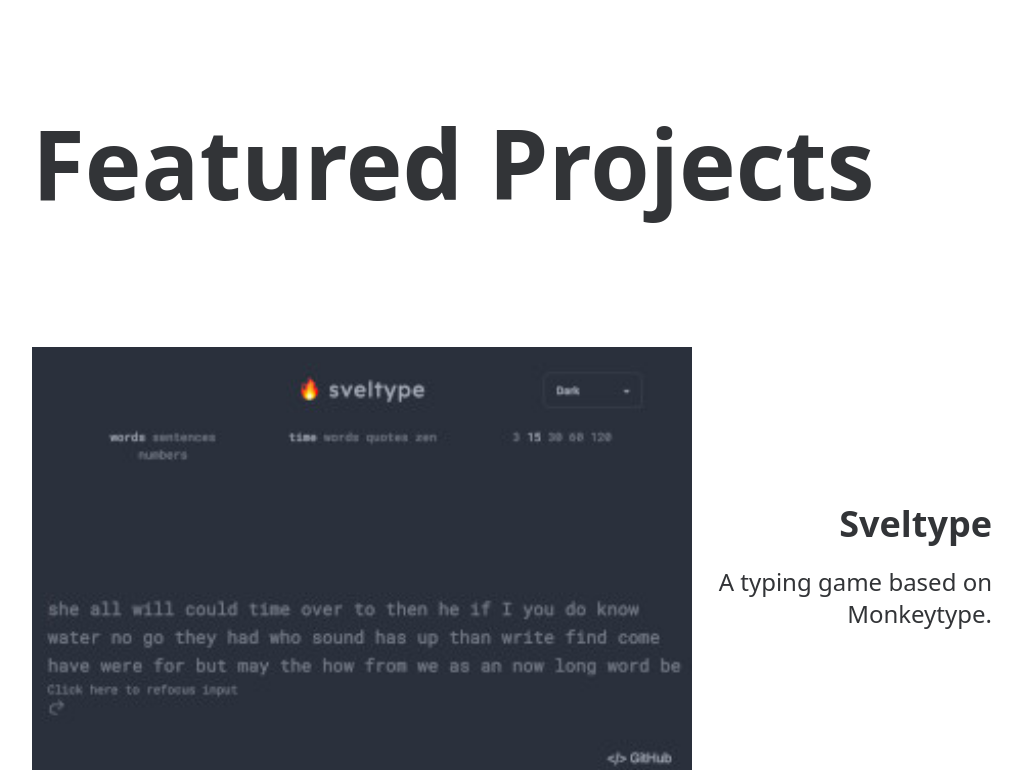
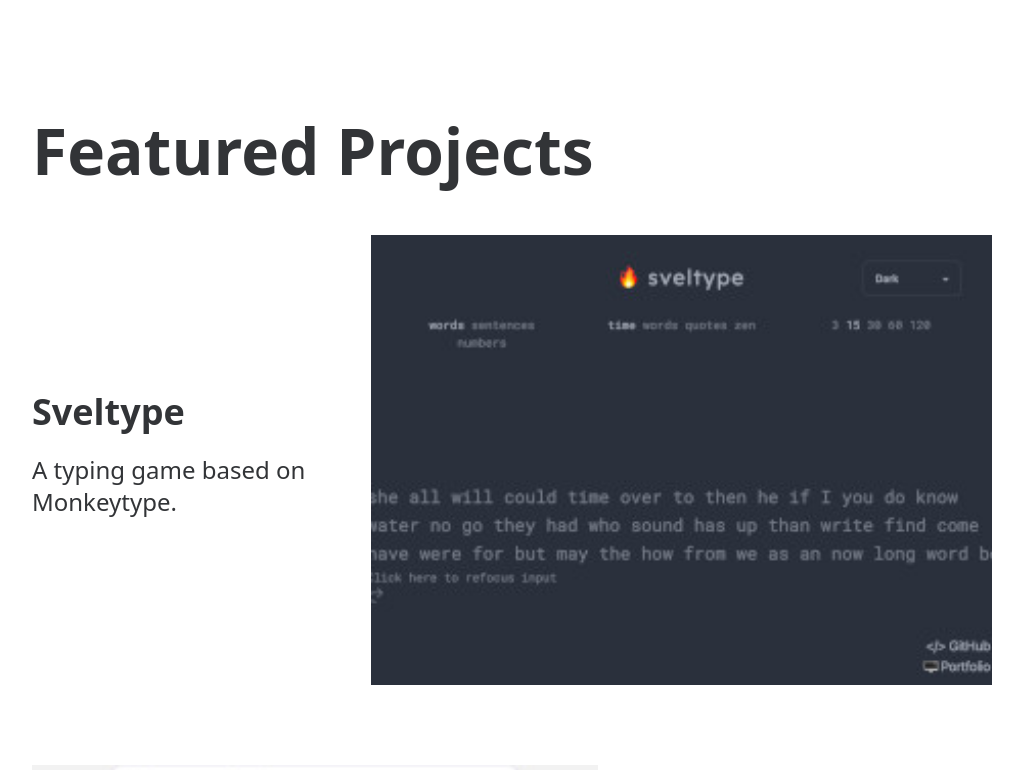
Before and after one commit to rcb123/developer-site, a SvelteKit app: page / in a window 1280 px wide. Shown: the part 717-1487 px from the top of the page, without its empty margins (128-1151 px from the left). Built offline with nearby package versions, Linux system fonts and the light colour scheme; some icons are missing.

Commit message:
Landing page project cards updated
Styling slightly updated to be more responsive and look better on screens of all sizes

```diff
--- a/src/components/FrontPage/ProjectCards/LeftProjectCard.svelte
+++ b/src/components/FrontPage/ProjectCards/LeftProjectCard.svelte
@@ -7,7 +7,7 @@
 </script>
 
 <div
-	class="container flex flex-col-reverse items-start lg:flex-row lg:items-center lg:justify-between lg:space-x-2"
+	class="container flex flex-col-reverse items-start lg:flex-row lg:items-center lg:justify-between lg:space-x-[5vw]"
 >
 	<div class="space-y-2 sm:space-y-3 md:space-y-3 lg:space-y-4">
 		<h1
@@ -50,7 +50,11 @@
 	<div
 		class="relative h-[250px] w-full overflow-hidden sm:h-[300px] md:h-[350px] lg:h-[400px] xl:h-[450px] 2xl:h-[500px]"
 	>
-		<img src={image} alt="project" class="absolute h-full w-full object-cover will-change-transform" />
+		<img
+			src={image}
+			alt="project"
+			class="absolute h-full w-full object-cover will-change-transform"
+		/>
 		<div class="absolute top-0 left-0 h-full w-full" />
 	</div>
 </div>
--- a/src/components/FrontPage/ProjectCards/RightProjectCard.svelte
+++ b/src/components/FrontPage/ProjectCards/RightProjectCard.svelte
@@ -7,12 +7,16 @@
 </script>
 
 <div
-	class="container flex flex-col items-start lg:flex-row lg:items-center lg:justify-between lg:space-x-2"
+	class="container flex flex-col items-start lg:flex-row lg:items-center lg:justify-between lg:space-x-[5vw]"
 >
 	<div
 		class="relative h-[250px] w-full overflow-hidden sm:h-[300px] md:h-[350px] lg:h-[400px] xl:h-[450px] 2xl:h-[500px]"
 	>
-		<img src={image} alt="project" class="absolute h-full w-full object-cover will-change-transform" />
+		<img
+			src={image}
+			alt="project"
+			class="absolute h-full w-full object-cover will-change-transform"
+		/>
 		<div class="absolute top-0 right-0 h-full w-full" />
 	</div>
 
--- a/src/components/FrontPage/Projects.svelte
+++ b/src/components/FrontPage/Projects.svelte
@@ -49,19 +49,19 @@
 	];
 </script>
 
-<div class="mx-auto max-w-6xl px-10 sm:px-24 pb-10 flex flex-col justify-center">
+<div class="mx-auto flex max-w-6xl flex-col justify-center px-10 pb-10 sm:px-24">
 	<h1
-		class="2xl:leading[10rem] z-40 mb-10 cursor-default text-[2rem] font-semibold leading-[3.5rem] sm:text-[3rem] sm:leading-[5rem] md:text-[4rem] md:leading-[5.5rem] lg:mb-32 lg:text-[5rem] lg:leading-[6rem] xl:text-[6rem] xl:leading-[7rem] 2xl:text-[7rem]"
+		class="z-40 mb-10 cursor-default text-[2rem] font-semibold leading-[3.5rem] sm:text-[3rem] sm:leading-[5rem] md:text-[4rem] md:leading-[5.5rem]"
 	>
 		Featured Projects
 	</h1>
 
-	<div class="z-30 space-y-32 sm:space-y-40 xl:space-y-[35vh]">
+	<div class="z-30 space-y-[10vh]">
 		{#each projects as { name, description, githubLink, demoLink, image }, index}
 			{#if index % 2 === 0}
+				<LeftProjectCard {name} {description} {githubLink} {demoLink} {image} />
+			{:else}
 				<RightProjectCard {name} {description} {githubLink} {demoLink} {image} />
-			{:else}
-				<LeftProjectCard {name} {description} {githubLink} {demoLink} {image} />
 			{/if}
 		{/each}
 	</div>
```
